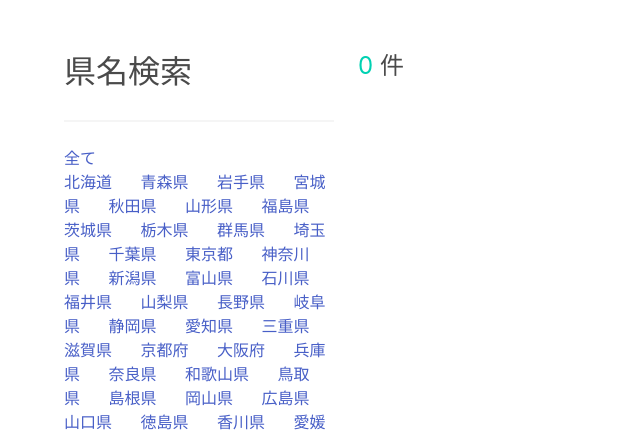
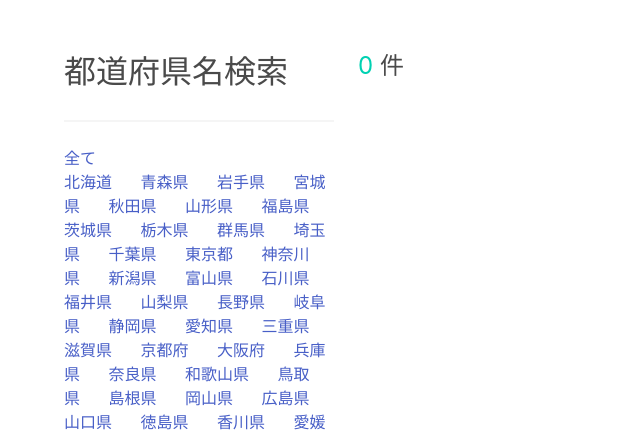
Before and after one commit to KaitoMizukami/sukeb, a Django app: page / in a window 1280 px wide. Shown: the part 56-487 px from the top of the page, without its empty margins (0-640 px from the left). Run offline with Django 4.2, Linux system fonts and the light colour scheme; data that the repository does not hold is empty.

Commit message:
Change search name

```diff
--- a/templates/posts/prefectures.html
+++ b/templates/posts/prefectures.html
@@ -1,5 +1,5 @@
 <h3 class="is-size-3">
-    県名検索
+    都道府県名検索
 </h3>
 <hr>
 <a href="{% url 'posts:list' %}">全て</a>
```
